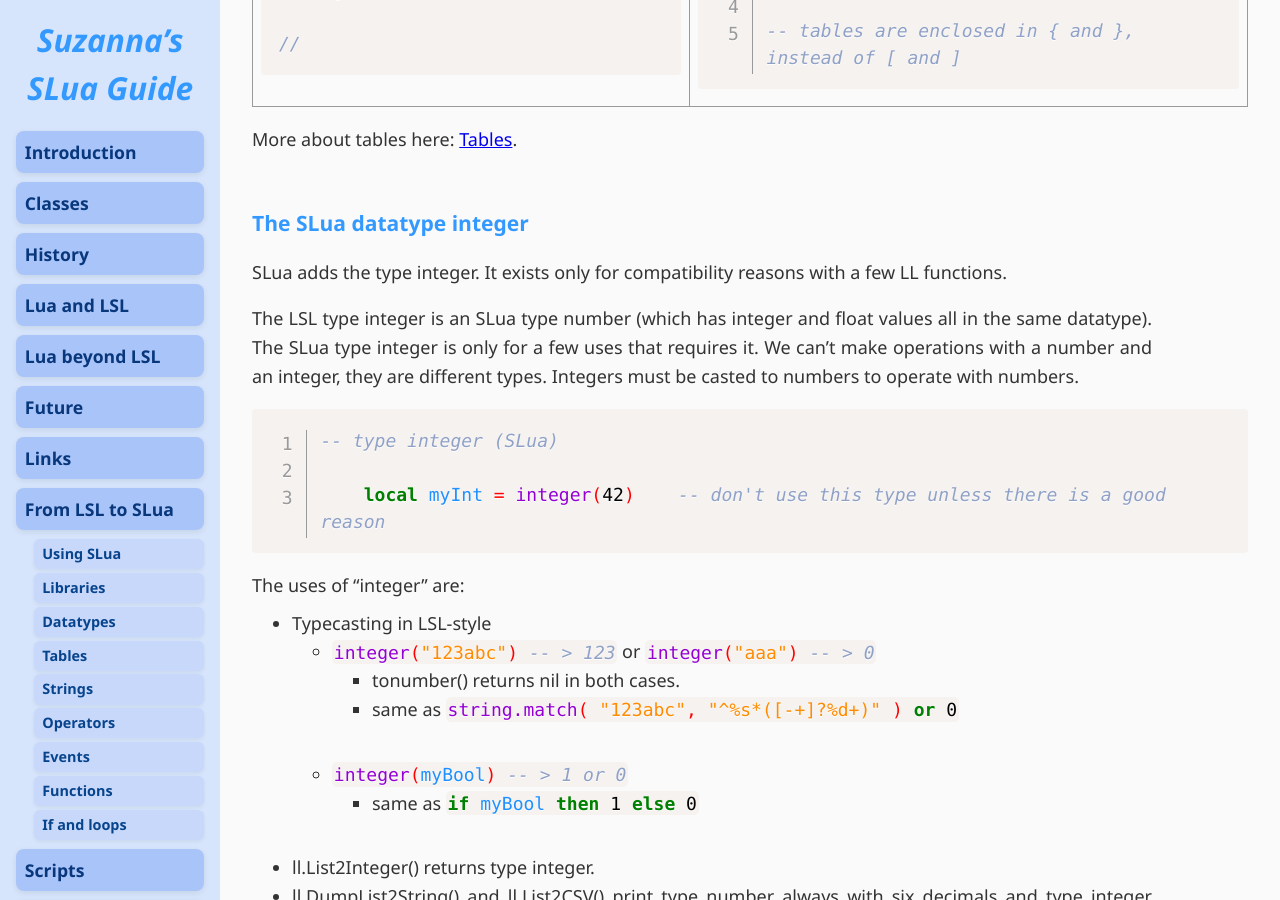
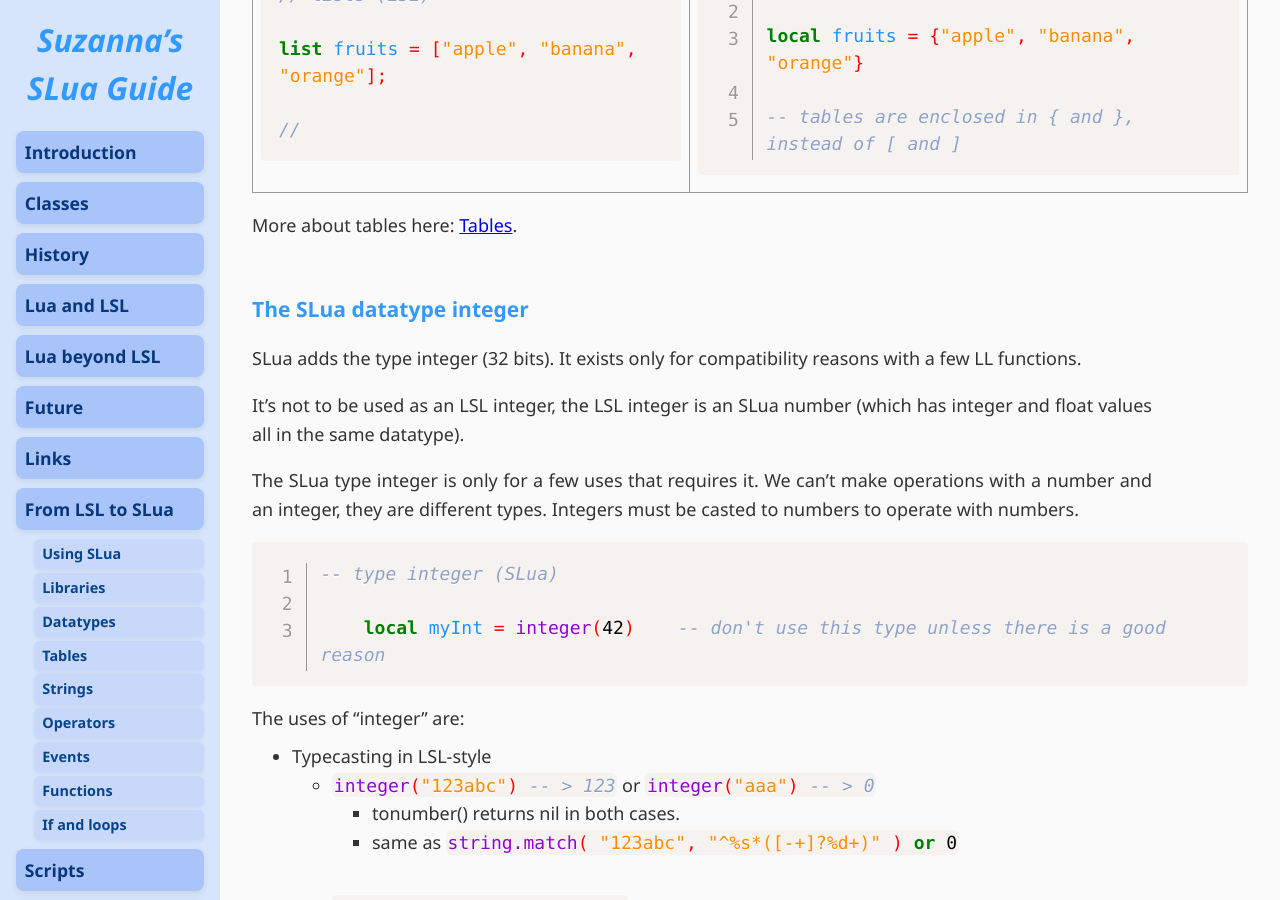
Before and after one commit to Suzanna-Linn/slua, a Jekyll site: the page built from docs/moving-datatypes.md, in a window 1280 px wide and 900 px high, scrolled down 3101 px. Built offline with Jekyll 4.4.1, drawn with Linux system fonts in a browser that asks for light colours; nearby versions of some CDN libraries; our own code applies the rules of GitHub Pages for plain Markdown files; comment, search, counter and statistics services are not loaded; some of the changed text lies outside the part shown.

Commit message:
Update moving-datatypes.md

```diff
--- a/docs/moving-datatypes.md
+++ b/docs/moving-datatypes.md
@@ -20,7 +20,7 @@
 
 ### LSL float
 
-It is an SLua type number (floats and integers all go in the datatype number)
+It is an SLua type number (floats and integers all go in the datatype number). SLua numbers are stored in 64 bits.
 
 <table><tr><td>
 <pre class="language-lsl"><code class="language-lsl">// floats (LSL)
@@ -69,6 +69,7 @@
 - We get a vector using <code class="language-slua">myVec = vector(50, 50, 0)</code>.
 - It's not possible to assign a value to a component. We need to create a new vector.
 - We can get a component from the return value of a function, not only from a variable.
+- Components are stored in 32 bits (same as LSL).
 
 <table><tr><td>
 <pre class="language-lsl"><code class="language-lsl">// vectors (LSL)
@@ -96,6 +97,7 @@
 - We get a rotation using <code class="language-slua">myRot = rotation(1, 1, 1, 0)</code> or <code class="language-slua">myRot = quaternion(1, 1, 1, 0)</code>.
 - It's not possible to assign a value to a component. We need to create a new rotation.
 - We can get a component from the return value of a function, not only from a variable.
+- Components are stored in 32 bits (same as LSL).
 - Vectors can use uppercase components (X, Y, Z) but rotations can't. Let's use always lowercase components.
 
 <table><tr><td>
@@ -142,9 +144,11 @@
 
 ### The SLua datatype integer
 
-SLua adds the type integer. It exists only for compatibility reasons with a few LL functions.
+SLua adds the type integer (32 bits). It exists only for compatibility reasons with a few LL functions.
 
-The LSL type integer is an SLua type number (which has integer and float values all in the same datatype). The SLua type integer is only for a few uses that requires it. We can't make operations with a number and an integer, they are different types. Integers must be casted to numbers to operate with numbers.
+It's not to be used as an LSL integer, the LSL integer is an SLua number (which has integer and float values all in the same datatype).
+
+The SLua type integer is only for a few uses that requires it. We can't make operations with a number and an integer, they are different types. Integers must be casted to numbers to operate with numbers.
 
 <pre class="language-slua line-numbers"><code class="language-slua">-- type integer (SLua)
 
```
